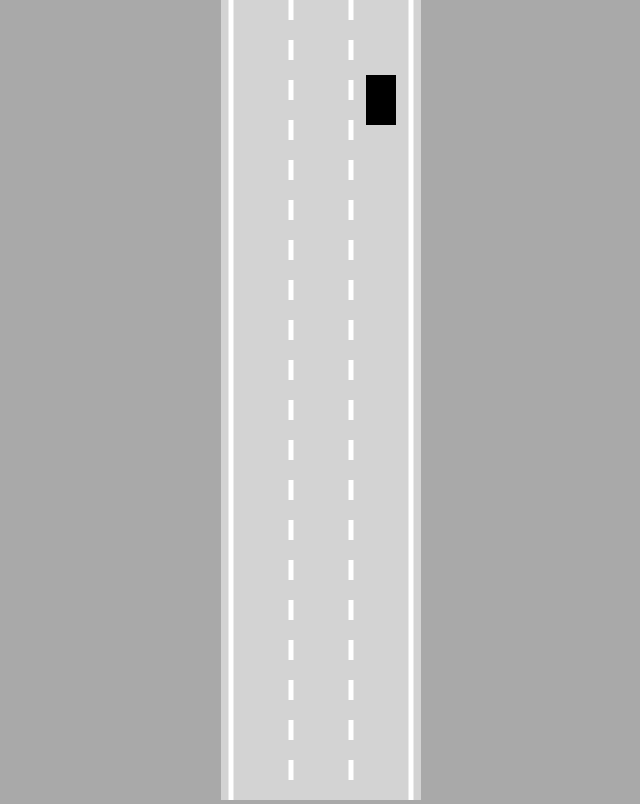
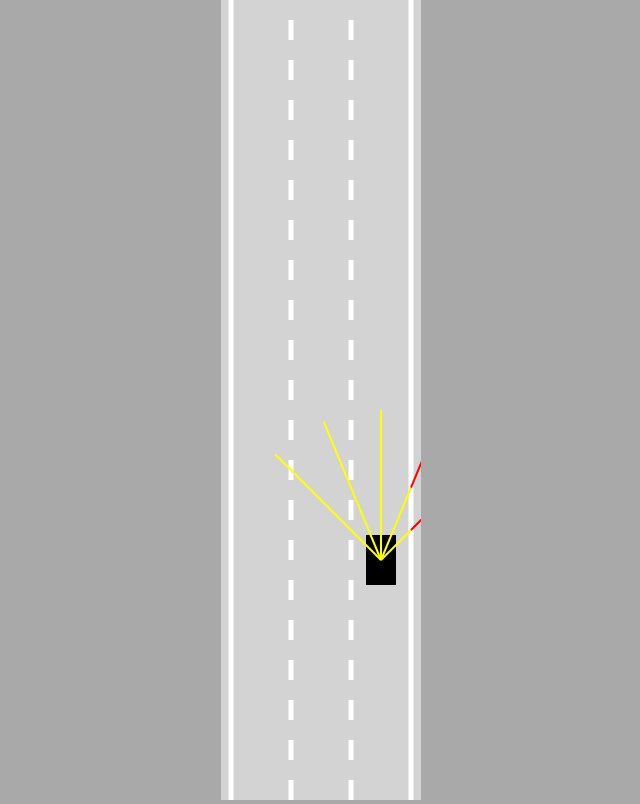
Before and after one commit to fdragonetti/Self-Driving-Cars, a plain HTML site: page index.html in a window 1280 px wide. Shown: the whole page, without its empty margins (319-959 px from the left). Drawn offline with Linux system fonts and the light colour scheme.

Commit message:
Implemented collision sensors

```diff
--- a/car.js
+++ b/car.js
@@ -13,12 +13,15 @@ class Car {
         // Rotazione della macchina
         this.angle = 0;
 
+        // Sensori
+        this.sensor=new Sensor(this);
         // Event listener frecce
         this.controls = new Controls();
     }
 
-    update() {
+    update(roadBorders) {
         this.#move();
+        this.sensor.update(roadBorders);
     }
 
     // Muove la macchina nel canvas
@@ -85,5 +88,8 @@ class Car {
         );
         ctx.fill();
         ctx.restore();
+
+        // Disegna i sensori
+        this.sensor.draw(ctx);
     }
 }
--- a/index.html
+++ b/index.html
@@ -9,6 +9,7 @@
 </head>
 <body>
     <canvas id="myCanvas"></canvas>
+    <script src="sensor.js"></script>
     <script src="utils.js"></script>
     <script src="road.js"></script>
     <script src="controls.js"></script>
--- a/main.js
+++ b/main.js
@@ -10,10 +10,17 @@ const car = new Car(road.getLaneCenter(2),100,30,50);
 animate();
 
 function animate() {
-    car.update();
+    car.update(road.borders);
     canvas.height = window.innerHeight;
+
+    // Movimento della strada;
+    ctx.save();
+    ctx.translate(0,-car.y+canvas.height*0.7);
+
     road.draw(ctx);
     car.draw(ctx);
+
+    ctx.restore();
     // Richiama il metodo "animate" ripetutamente, dando l'illusione di movimento
     requestAnimationFrame(animate);
 }
--- a/road.js
+++ b/road.js
@@ -11,11 +11,22 @@ class Road {
         const infinity=1000000;
         this.top=-infinity;
         this.bottom=infinity;
+
+        // Definisce i bordi della strada
+        const topLeft={x:this.left,y:this.top};
+        const topRight={x:this.right,y:this.top};
+        const bottomLeft={x:this.left,y:this.bottom};
+        const bottomRight={x:this.right,y:this.bottom};
+        this.borders=[
+            [topLeft,bottomLeft],
+            [topRight,bottomRight]
+        ]
     }
 
     // Trova il centro di una singola corsia
     getLaneCenter(laneIndex){
         const laneWidth = this.width/this.laneCount;
+        // Limita il posizionamento nella corsia più a destra
         return this.left+laneWidth/2 + Math.min(laneIndex,this.laneCount-1) * laneWidth;
     }
 
@@ -24,24 +35,28 @@ class Road {
         ctx.strokeStyle="white";
 
         // Disegna le strisce delle corsie
-        for (let i=0; i<=this.laneCount; i++){
+        for (let i=1; i<=this.laneCount-1; i++){
             // Per ottenere la posizione su x utilizziamo la "linear interpolation"
             const x=lerp(
                 this.left,
                 this.right,
                 i/this.laneCount
             );
-            // Disegna le strisce centrali
-            if(i>0 && i<this.laneCount){
-                ctx.setLineDash([20,20]);
-            } else {
-                ctx.setLineDash([]);
-            }
 
+            ctx.setLineDash([20,20]);
             ctx.beginPath();
             ctx.moveTo(x,this.top);
             ctx.lineTo(x,this.bottom);
             ctx.stroke();
         }
+
+        // Disegna le strisce esterne
+        ctx.setLineDash([]);
+        this.borders.forEach(border=>{
+            ctx.beginPath();
+            ctx.moveTo(border[0].x,border[0].y);
+            ctx.lineTo(border[1].x,border[1].y);
+            ctx.stroke();
+        })
     }
 }
--- /dev/null
+++ b/sensor.js
@@ -0,0 +1,108 @@
+class Sensor{
+    constructor(car){
+        this.car=car;
+        this.rayCount=5;
+        this.rayLength=150;
+        this.raySpread=Math.PI/2;
+
+        this.rays=[];
+        this.readings=[];
+    }
+
+
+update(roadBorders){
+    this.#castRays();
+    // Individua la collisione tra bordi e sensori
+    this.readings=[];
+    for(let i=0; i<this.rays.length; i++){
+        this.readings.push(
+            this.#getReading(this.rays[i],roadBorders)
+        );
+    }
+}
+
+// Individua la collisione tra bordi e sensori
+#getReading(ray,roadBorders){
+    let touches=[];
+
+    for(let i=0; i<roadBorders.length; i++){
+        const touch=getIntersection(
+            ray[0],
+            ray[1],
+            roadBorders[i][0],
+            roadBorders[i][1]
+        );
+        if(touch){
+            touches.push(touch);
+        }
+    }
+
+    if (touches.length==0){
+        return null;
+    } else {
+        // Salva tutti gli offset di ogni collisione (array)
+        const offsets=touches.map(e=>e.offset);
+        // Salva la collisione più vicina
+        //? Math.min non accetta array, quindi utilizziamo lo spread operator per avere valori utilizzabili
+        const minOffset=Math.min(...offsets);
+        // Restituisce il valore della distanza minore
+        return touches.find(e=>e.offset==minOffset);
+    }
+}
+
+#castRays(){
+    this.rays=[];
+    for(let i=0; i<this.rayCount; i++){
+        const rayAngle=lerp(
+            this.raySpread/2,
+            -this.raySpread/2,
+            this.rayCount==1?0.5:i/(this.rayCount-1)
+        )+this.car.angle;
+
+        const start={x:this.car.x, y:this.car.y};
+        const end={
+            x:this.car.x-Math.sin(rayAngle)*this.rayLength,
+            y:this.car.y-Math.cos(rayAngle)*this.rayLength
+        };
+        this.rays.push([start,end]);
+    }
+}
+
+draw(ctx){
+    for (let i=0; i<this.rayCount; i++) {
+        let end=this.rays[i][1];
+        if(this.readings[i]){
+            end=this.readings[i];
+        }
+
+        // Raggio
+        ctx.beginPath();
+        ctx.lineWidth=2;
+        ctx.strokeStyle="yellow";
+        ctx.moveTo(
+            this.rays[i][0].x,
+            this.rays[i][0].y
+        );
+        ctx.lineTo(
+            end.x,
+            end.y
+        )
+        ctx.stroke();
+
+        // Frazione di raggio in collisione
+        ctx.beginPath();
+        ctx.lineWidth=2;
+        ctx.strokeStyle="red";
+        ctx.moveTo(
+            this.rays[i][1].x,
+            this.rays[i][1].y
+        );
+        ctx.lineTo(
+            end.x,
+            end.y
+        )
+        ctx.stroke();
+    }
+}
+
+}
--- a/utils.js
+++ b/utils.js
@@ -1,3 +1,23 @@
 function lerp(A,B,t){
     return A+(B-A)*t;
 }
+
+function getIntersection(A,B,C,D){
+    const tTop=(D.x-C.x)*(A.y-C.y)-(D.y-C.y)*(A.x-C.x);
+    const uTop=(C.y-A.y)*(A.x-B.x)-(C.x-A.x)*(A.y-B.y);
+    const bottom=(D.y-C.y)*(B.x-A.x)-(D.x-C.x)*(B.y-A.y);
+
+    if(bottom!=0){
+        const t=tTop/bottom;
+        const u=uTop/bottom;
+        if(t>=0 && t<=1 && u>=0 && u<=1){
+            return {
+                x:lerp(A.x,B.x,t),
+                y:lerp(A.y,B.y,t),
+                offset:t
+            }
+        }
+    }
+
+    return null;
+}
```
